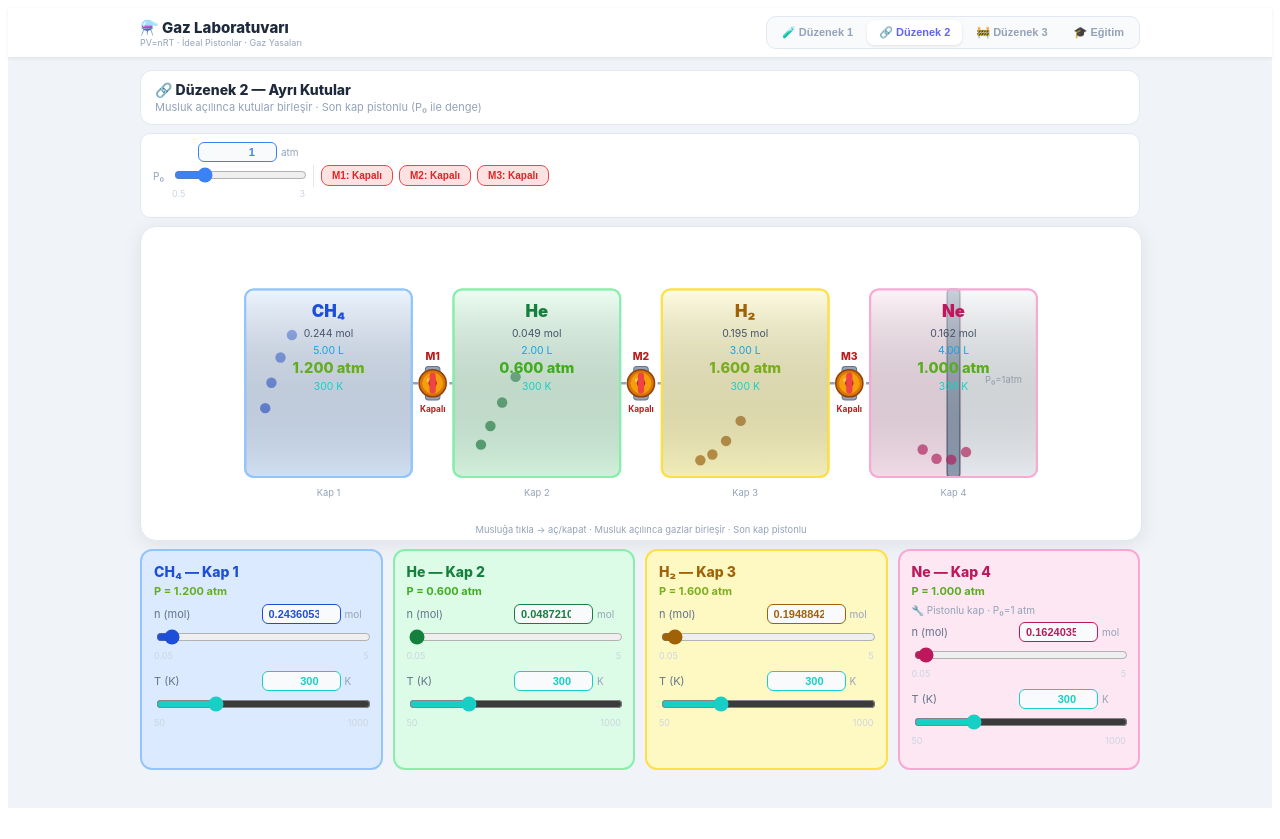
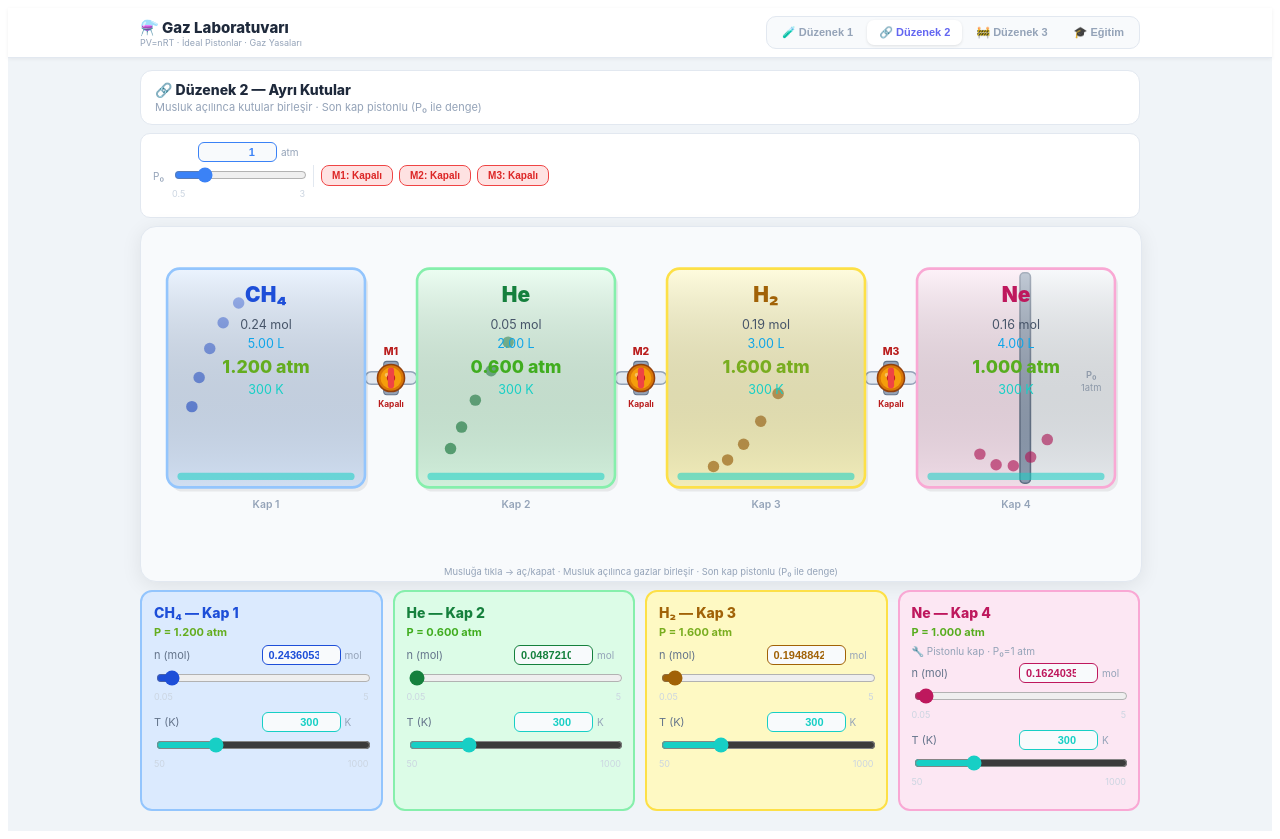
Before and after one commit to medenigklp-crypto/gaz-laboratuvari, a React (Vite) app: page / in a window 1280 px wide. Both pictures are taken after a click on the button "🔗 Düzenek 2". Before the commit the page ends 816 px from the top, so only its background shows below. Built offline with nearby package versions, Linux system fonts and the light colour scheme; the HTML template or start-up script is replaced by a standard one.

Commit message:
Update App.jsx

```diff
--- a/src/App.jsx
+++ b/src/App.jsx
@@ -517,46 +517,51 @@ function Duzenek2() {
 
       {/* SVG Visualization */}
       {(() => {
-        const SW=960, SH=300;
-        const BOX_W=160, BOX_H=180, BOX_Y=60;
-        const PIPE_W=40;
+        const SW=960, SH=340;
+        const BOX_W=190, BOX_H=210, BOX_Y=40;
+        const PIPE_W=50;
         const totalW = computed.length*BOX_W + (computed.length-1)*PIPE_W;
         const startX = (SW-totalW)/2;
 
         function getBoxX(i) { return startX + i*(BOX_W+PIPE_W); }
         function getPipeX(i) { return getBoxX(i) + BOX_W; }
+        const CY = BOX_Y + BOX_H/2;
 
-        // particles
         function boxParticles(bx, col, mol, T, idx) {
-          const count = Math.max(4, Math.min(18, Math.round(mol*12)));
+          const count = Math.max(5, Math.min(20, Math.round(mol*14)));
           return Array.from({length:count},(_,i)=>{
             const sp=0.15+(T/300)*0.35;
             const seed=i*173.1+idx*700+animTick*sp;
-            const px=bx+16+((Math.sin(seed*0.61+i)*0.5+0.5)*(BOX_W-32));
-            const py=BOX_Y+16+((Math.cos(seed*0.43+i*1.3)*0.5+0.5)*(BOX_H-32));
-            return <circle key={i} cx={px} cy={py} r={5} fill={col.particle} opacity={0.65}/>;
+            const px=bx+20+((Math.sin(seed*0.61+i)*0.5+0.5)*(BOX_W-40));
+            const py=BOX_Y+20+((Math.cos(seed*0.43+i*1.3)*0.5+0.5)*(BOX_H-40));
+            return <circle key={i} cx={px} cy={py} r={5.5} fill={col.particle} opacity={0.65}/>;
           });
         }
 
         return (
-          <svg viewBox={`0 0 ${SW} ${SH}`} width="100%" style={{display:"block",borderRadius:16,background:"white",border:"1px solid #e2e8f0",boxShadow:"0 4px 20px rgba(0,0,0,0.08)",marginBottom:8}}>
+          <svg viewBox={`0 0 ${SW} ${SH}`} width="100%" style={{display:"block",borderRadius:16,background:"#f8fafc",border:"1px solid #e2e8f0",boxShadow:"0 4px 20px rgba(0,0,0,0.08)",marginBottom:8}}>
             <defs>
               <linearGradient id="ts2" x1="0" y1="0" x2="0" y2="1">
-                <stop offset="0%" stopColor="white" stopOpacity={0.5}/>
+                <stop offset="0%" stopColor="white" stopOpacity={0.45}/>
                 <stop offset="100%" stopColor="black" stopOpacity={0.05}/>
               </linearGradient>
             </defs>
 
-            {/* Pipes between boxes */}
+            {/* Pipes */}
             {computed.map((_,i) => {
               if(i>=computed.length-1) return null;
               const px = getPipeX(i);
-              const cy = BOX_Y+BOX_H/2;
+              const open = valves[i];
               return (
                 <g key={i}>
-                  <line x1={px} y1={cy} x2={px+PIPE_W} y2={cy}
-                    stroke={valves[i]?"#22c55e":"#94a3b8"} strokeWidth={valves[i]?4:2.5}
-                    strokeDasharray={valves[i]?"":"6,3"}/>
+                  {/* Pipe tube top */}
+                  <rect x={px} y={CY-6} width={PIPE_W} height={12} rx={6}
+                    fill={open?"#bbf7d0":"#e2e8f0"} stroke={open?"#22c55e":"#94a3b8"} strokeWidth={1.5}/>
+                  {/* Flow indicator */}
+                  {open && <>
+                    <circle cx={px+PIPE_W*0.35} cy={CY} r={3} fill="#22c55e" opacity={0.8}/>
+                    <circle cx={px+PIPE_W*0.65} cy={CY} r={3} fill="#22c55e" opacity={0.8}/>
+                  </>}
                 </g>
               );
             })}
@@ -565,39 +570,46 @@ function Duzenek2() {
             {computed.map((b,idx) => {
               const bx = getBoxX(idx);
               const col = COLORS[idx%4];
-              const isPiston = b.hasPiston;
-              // Piston position inside last box
-              const pistonRatio = isPiston ? Math.min(0.85, b.V/8) : 1;
+              const isPiston = !!b.hasPiston;
+              const pistonX = isPiston ? bx + Math.min(BOX_W*0.82, (b.V/6)*BOX_W*0.82) : BOX_W;
 
               return (
                 <g key={idx}>
-                  {/* Box background */}
-                  <rect x={bx} y={BOX_Y} width={BOX_W} height={BOX_H} fill={col.fill} stroke={col.stroke} strokeWidth={2} rx={8}/>
-                  {/* Piston line for last box */}
+                  {/* Shadow */}
+                  <rect x={bx+3} y={BOX_Y+4} width={BOX_W} height={BOX_H} rx={12} fill="rgba(0,0,0,0.07)"/>
+                  {/* Box fill */}
+                  <rect x={bx} y={BOX_Y} width={BOX_W} height={BOX_H} fill={col.fill} rx={12}/>
+                  {/* Piston area */}
                   {isPiston && <>
-                    <rect x={bx} y={BOX_Y} width={BOX_W*pistonRatio} height={BOX_H} fill={col.fill} rx={8}/>
-                    <rect x={bx+BOX_W*pistonRatio-6} y={BOX_Y} width={12} height={BOX_H} fill="#94a3b8" stroke="#64748b" strokeWidth={1.5} rx={3}/>
-                    <rect x={bx+BOX_W*pistonRatio+8} y={BOX_Y} width={BOX_W*(1-pistonRatio)-8} height={BOX_H} fill="#f1f5f9" rx={4}/>
-                    <text x={bx+BOX_W*0.8} y={BOX_Y+BOX_H/2} textAnchor="middle" fill="#94a3b8" fontSize={9}>P₀={P0}atm</text>
+                    <rect x={bx} y={BOX_Y} width={pistonX-bx} height={BOX_H} fill={col.fill} rx={12}/>
+                    <rect x={pistonX-bx+bx} y={BOX_Y} width={BOX_W-(pistonX-bx)} height={BOX_H} fill="#f1f5f9" rx={12}/>
+                    {/* Piston bar */}
+                    <rect x={pistonX-5} y={BOX_Y+4} width={10} height={BOX_H-8} fill="#94a3b8" stroke="#64748b" strokeWidth={1.5} rx={4}/>
+                    <text x={bx+BOX_W*0.88} y={BOX_Y+BOX_H/2} textAnchor="middle" fill="#94a3b8" fontSize={9} fontWeight="600">P₀</text>
+                    <text x={bx+BOX_W*0.88} y={BOX_Y+BOX_H/2+12} textAnchor="middle" fill="#94a3b8" fontSize={9}>{P0}atm</text>
                   </>}
                   {/* Particles */}
                   {boxParticles(bx, col, b.mol, b.T, idx)}
-                  {/* Box outline */}
-                  <rect x={bx} y={BOX_Y} width={BOX_W} height={BOX_H} fill="url(#ts2)" rx={8}/>
-                  <rect x={bx} y={BOX_Y} width={BOX_W} height={BOX_H} fill="none" stroke={col.stroke} strokeWidth={2} rx={8}/>
-                  {/* Labels */}
-                  <text x={bx+BOX_W/2} y={BOX_Y+26} textAnchor="middle" fill={col.particle} fontSize={16} fontWeight="900">{b.gas}</text>
-                  <text x={bx+BOX_W/2} y={BOX_Y+46} textAnchor="middle" fill="#475569" fontSize={10}>{b.mol.toFixed(3)} mol</text>
-                  <text x={bx+BOX_W/2} y={BOX_Y+62} textAnchor="middle" fill="#0ea5e9" fontSize={10}>{b.V.toFixed(2)} L</text>
-                  <text x={bx+BOX_W/2} y={BOX_Y+80} textAnchor="middle" fill={pClr(b.P)} fontSize={14} fontWeight="800">{b.P.toFixed(3)} atm</text>
-                  <text x={bx+BOX_W/2} y={BOX_Y+96} textAnchor="middle" fill={tempClr(b.T)} fontSize={10}>{b.T} K</text>
-                  {/* Box number */}
-                  <text x={bx+BOX_W/2} y={BOX_Y+BOX_H+18} textAnchor="middle" fill="#94a3b8" fontSize={9}>Kap {idx+1}</text>
-                  {/* Valve */}
+                  {/* Shine */}
+                  <rect x={bx} y={BOX_Y} width={BOX_W} height={BOX_H} fill="url(#ts2)" rx={12}/>
+                  {/* Border */}
+                  <rect x={bx} y={BOX_Y} width={BOX_W} height={BOX_H} fill="none" stroke={col.stroke} strokeWidth={2.5} rx={12}/>
+                  {/* Gas name */}
+                  <text x={bx+BOX_W/2} y={BOX_Y+32} textAnchor="middle" fill={col.particle} fontSize={20} fontWeight="900">{b.gas}</text>
+                  {/* Stats */}
+                  <text x={bx+BOX_W/2} y={BOX_Y+58} textAnchor="middle" fill="#475569" fontSize={12}>{b.mol.toFixed(2)} mol</text>
+                  <text x={bx+BOX_W/2} y={BOX_Y+76} textAnchor="middle" fill="#0ea5e9" fontSize={12}>{b.V.toFixed(2)} L</text>
+                  <text x={bx+BOX_W/2} y={BOX_Y+100} textAnchor="middle" fill={pClr(b.P)} fontSize={17} fontWeight="800">{b.P.toFixed(3)} atm</text>
+                  <text x={bx+BOX_W/2} y={BOX_Y+120} textAnchor="middle" fill={tempClr(b.T)} fontSize={12}>{b.T} K</text>
+                  {/* Temp bar */}
+                  <rect x={bx+10} y={BOX_Y+BOX_H-14} width={BOX_W-20} height={7} rx={3.5} fill={tempClr(b.T)} opacity={0.55}/>
+                  {/* Kap label */}
+                  <text x={bx+BOX_W/2} y={BOX_Y+BOX_H+20} textAnchor="middle" fill="#94a3b8" fontSize={10} fontWeight="600">Kap {idx+1}</text>
+                  {/* Valve between boxes - positioned on pipe */}
                   {idx < computed.length-1 && (
                     <ValveSVG
                       x={getPipeX(idx)+PIPE_W/2}
-                      y={BOX_Y+BOX_H/2}
+                      y={CY}
                       open={valves[idx]}
                       onClick={()=>setValves(prev=>prev.map((x,i)=>i===idx?!x:x))}
                       label={`M${idx+1}`}
@@ -608,7 +620,7 @@ function Duzenek2() {
             })}
 
             <text x={SW/2} y={SH-6} textAnchor="middle" fill="#94a3b8" fontSize={9}>
-              Musluğa tıkla → aç/kapat · Musluk açılınca gazlar birleşir · Son kap pistonlu
+              Musluğa tıkla → aç/kapat · Musluk açılınca gazlar birleşir · Son kap pistonlu (P₀ ile denge)
             </text>
           </svg>
         );
```
